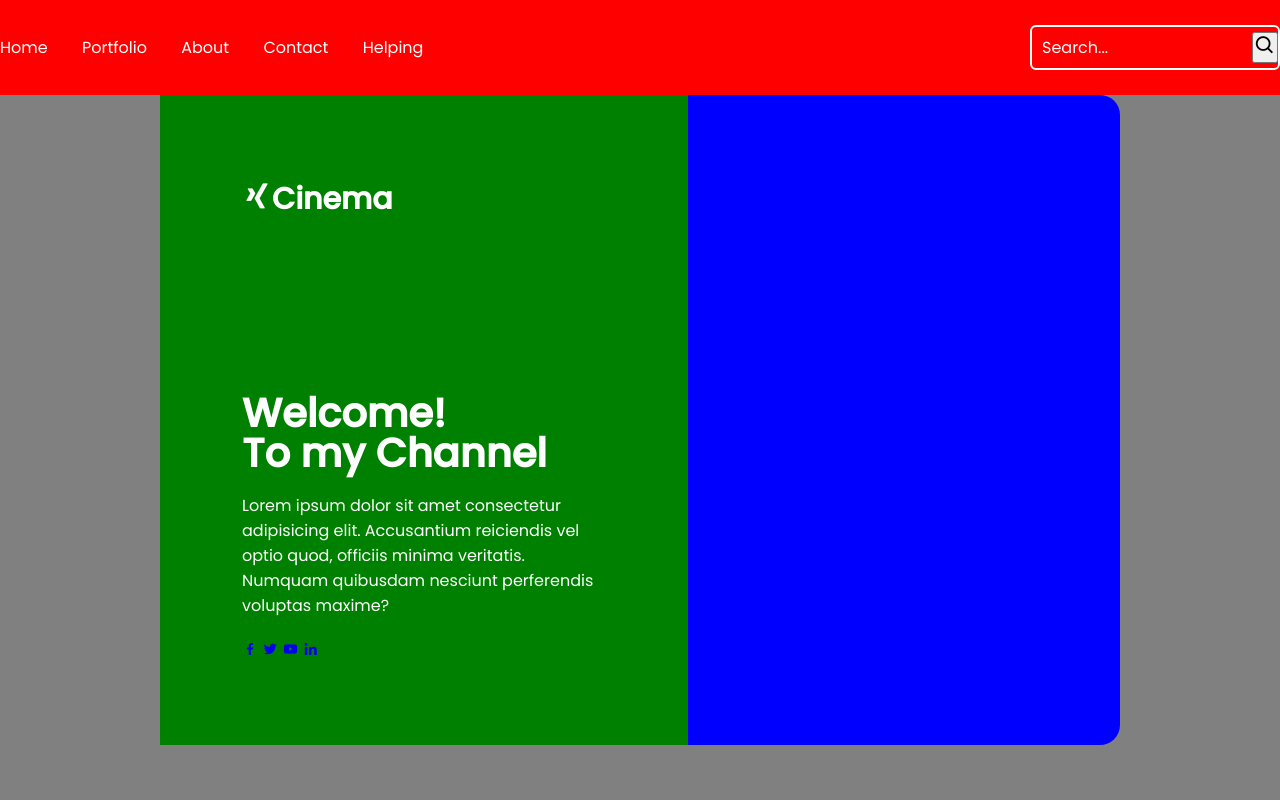
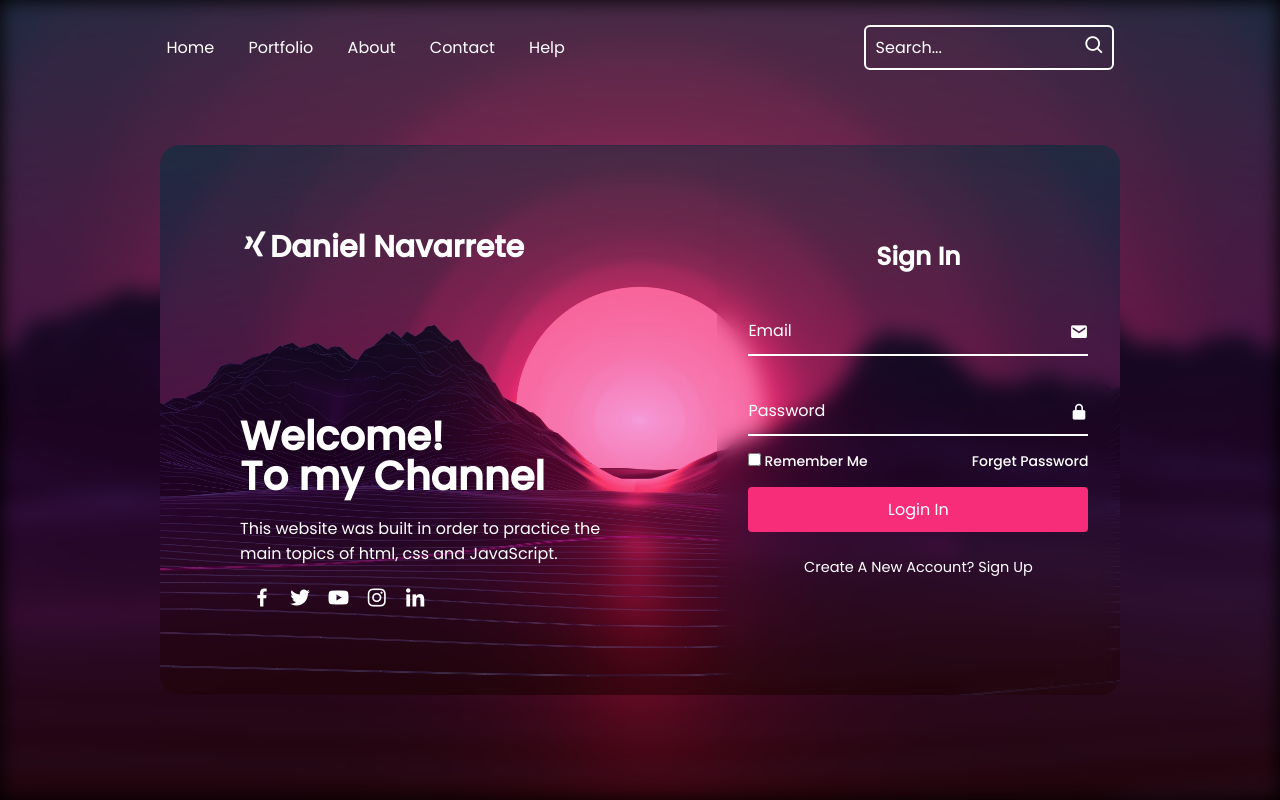
Before and after one commit to danielncuevas10/login_website, a plain HTML site: page index.html in a window 1280 px wide. Drawn offline with nearby package versions, Linux system fonts and the light colour scheme.

Commit message:
Added some features

```diff
--- a/index.css
+++ b/index.css
@@ -5,26 +5,34 @@
     box-sizing: border-box;
     font-family: "poppins",sans-serif;
 }
-
-body {
+body{
     height: 100vh;
     width: 100%;
-    background: gray;
+    background: #000;
+
+}
+.background{
+    background: url(backgroun3.jpg) no-repeat;
+    background-position: center;
+    background-size:cover ;
+    height: 100vh;
+    width: 100%;
+    filter: blur(10px);
 }
 
-.header {
+.header{
     position: fixed;
     top: 0;
     left: 0;
     width: 100%;
-    padding: 25px 0%;
-    background: red;
+    padding: 25px 13%;
+    background: transparent;
     display: flex;
     justify-content: space-between;
     align-items: center;
     z-index: 100;
+
 }
-
 .navbar a{
     position: relative;
     font-size: 16px;
@@ -32,7 +40,6 @@ body {
     margin-right: 30px;
     text-decoration: none;
 }
-
 .navbar a::after{
     content: "";
     position: absolute;
@@ -46,12 +53,10 @@ body {
     opacity: 0;
     transition: .5s ease;
 }
-
 .navbar a:hover:after{
     transform: translateY(0);
     opacity: 1;
 }
-
 .search-bar{
     width: 250px;
     height: 45px;
@@ -61,7 +66,6 @@ body {
     display: flex;
     align-items: center;
 }
-
 .search-bar input{
     width: 100%;
     background-color: transparent;
@@ -71,8 +75,7 @@ body {
     font-size: 16px;
     padding-left: 10px;
 }
-
-.search-bar input button{
+.search-bar button{
     width: 40px;
     height: 100%;
     background: transparent;
@@ -81,52 +84,195 @@ body {
     color: #fff;
     cursor: pointer;
 }
-
 .search-bar input::placeholder{
     color: #fff;
 }
-
 .search-bar button i{
     font-size: 22px;
 }
-
 .container{
     position: absolute;
     left: 50%;
     top: 50%;
     transform: translate(-50%,-50%);
     width: 75%;
-    height: 650px;
+    height: 550px;
     margin-top: 20px;
-    background: blue;
+    background: url(backgroun3.jpg) no-repeat;
+    background-position: center;
+    background-size:cover ;
     border-radius: 20px;
+    overflow: hidden;
+
+
 }
-
 .item{
     position: absolute;
     top: 0;
     left: 0;
-    width: 55%;
+    width: 58%;
     height: 100%;
     color: #fff;
-    background: green;
-    padding: 82px;
+    background: transparent;
+    padding: 80px;
     display: flex;
     justify-content: space-between;
     flex-direction: column;
+
+
+
 }
-
 .item .logo{
     color: #fff;
     font-size: 30px;
+
 }
-
 .text-item h2{
     font-size: 40px;
     line-height: 1;
 }
-
 .text-item p{
     font-size: 16px;
     margin: 20px 0;
 }
+.social-icon a i{
+    color: #fff;
+    font-size: 24px;
+    margin-left: 10px;
+    cursor: pointer;
+    transition: .5s ease;
+}
+.social-icon a:hover i{
+    transform: scale(1.2);
+}
+.container .login-section{
+    position: absolute;
+    top: 0;
+    right: 0;
+    width: calc(100% - 58%);
+    height: 100%;
+    color: #fff;
+    backdrop-filter: blur(10px);
+}
+
+.login-section .form-box{
+    position: absolute;
+    display: flex;
+    justify-content: center;
+    align-items: center;
+    width: 100%;
+    height: 100%;
+
+}
+.login-section .form-box.register{
+    transform: translateX(430px);
+    transition: transform .6s ease;
+    transition-delay: 0s;
+}
+.login-section.active .form-box.register{
+    transform: translateX(0px);
+    transition-delay: .7s;
+}
+
+.login-section .form-box.login{
+    transform: translateX(0px);
+    transition: transform .6s ease;
+    transition-delay: 0.7s;
+}
+.login-section.active .form-box.login{
+    transform: translateX(430px);
+    transition-delay: 0s;
+}
+
+
+
+.login-section .form-box h2{
+    text-align: center;
+    font-size: 25px;
+}
+
+.form-box .input-box{
+    width: 340px;
+    height: 50px;
+    border-bottom: 2px solid#fff;
+    margin: 30px 0;
+    position: relative;
+}
+.input-box input{
+    width: 100%;
+    height: 100%;
+    background: transparent;
+    border: none;
+    outline: none;
+    font-size: 16px;
+    padding-right: 28px;
+
+
+}
+.input-box label{
+    position: absolute;
+    top: 50%;
+    left: 0;
+    transform: translateY(-50%);
+    font-size: 16px;
+    font-weight: 600px;
+    pointer-events: none;
+    transition: .5s ease;
+
+}
+.input-box .icon{
+    position: absolute;
+    top: 13px;
+    right: 0;
+    font-size: 19px;
+}
+.input-box input:focus~ label,
+.input-box input:valid~ label{
+    top: -5px;
+}
+.remember-password{
+    font-size: 14px;
+    font-weight: 500;
+    margin: -15px 0 15px ;
+    display: flex;
+    justify-content: space-between;
+}
+.remember-password label input{
+    accent-color: #fff;
+    margin-right: 3px;
+
+}
+.remember-password a{
+    color: #fff;
+    text-decoration: none;
+}
+.remember-password a:hover{
+    text-decoration: underline;
+}
+.btn{
+    background: #fff;
+    width: 100%;
+    height: 45px;
+    outline: none;
+    border: none;
+    border-radius: 4px;
+    cursor: pointer;
+    background: #f72d7a;
+    font-size: 16px;
+    color: #fff;
+    box-shadow: rgba(0,0,0,0.4);
+
+}
+.create-account{
+    font-size: 14.5px;
+    text-align: center;
+    margin: 25px;
+}
+.create-account p a{
+    color: #fff;
+    font-weight: 600px;
+    text-decoration: none;
+}
+.create-account p a:hover{
+    text-decoration: underline;
+}
--- a/index.html
+++ b/index.html
@@ -1,50 +1,100 @@
 <!DOCTYPE html>
 <html lang="en">
 <head>
-    <tittle>Best Cinema</tittle>
+    <title>Hash Techie Official</title>
     <link rel="stylesheet" href="index.css">
     <link href='https://unpkg.com/boxicons@2.1.4/css/boxicons.min.css' rel='stylesheet'>
 </head>
 <body>
-    <!-- Navbar -->
+    <!-- NAVBAR CREATION -->
    <header class="header">
     <nav class="navbar">
         <a href="#">Home</a>
         <a href="#">Portfolio</a>
           <a href="#">About</a>
           <a href="#">Contact</a>
-            <a href="#">Helping</a>
-
-
+          <a href="#">Help</a>
     </nav>
     <form action="" class="search-bar">
        <input type="text" placeholder="Search...">
        <button><i class='bx bx-search'></i></button>
-
     </form>
-
    </header>
-    <!-- Login -->
+    <!-- LOGIN FORM CREATION -->
+    <div class="background"></div>
     <div class="container">
         <div class="item">
-            <h2 class="logo"><i class='bx bxl-xing'></i>Cinema</h2>
+            <h2 class="logo"><i class='bx bxl-xing'></i>Daniel Navarrete</h2>
             <div class="text-item">
                 <h2>Welcome! <br><span>
                     To my Channel
                 </span></h2>
-                <p>Lorem ipsum dolor sit amet consectetur adipisicing elit. Accusantium reiciendis vel optio quod, officiis minima veritatis. Numquam quibusdam nesciunt perferendis voluptas maxime?</p>
+                <p>This website was built in order to practice the main topics of html, css and JavaScript.</p>
                 <div class="social-icon">
                     <a href="#"><i class='bx bxl-facebook'></i></a>
                     <a href="#"><i class='bx bxl-twitter'></i></a>
                     <a href="#"><i class='bx bxl-youtube'></i></a>
+                    <a href="#"><i class='bx bxl-instagram'></i></a>
                     <a href="#"><i class='bx bxl-linkedin'></i></a>
                 </div>
             </div>
         </div>
+        <div class="login-section">
+            <div class="form-box login">
+                <form action="">
+                    <h2>Sign In</h2>
+                    <div class="input-box">
+                        <span class="icon"><i class='bx bxs-envelope'></i></span>
+                        <input type="email" required>
+                        <label >Email</label>
+                    </div>
+                    <div class="input-box">
+                        <span class="icon"><i class='bx bxs-lock-alt' ></i></span>
+                        <input type="password" required>
+                        <label>Password</label>
+                    </div>
+                    <div class="remember-password">
+                        <label for=""><input type="checkbox">Remember Me</label>
+                        <a href="#">Forget Password</a>
+                    </div>
+                    <button class="btn">Login In</button>
+                    <div class="create-account">
+                        <p>Create A New Account? <a href="#" class="register-link">Sign Up</a></p>
+                    </div>
+                </form>
+            </div>
+            <div class="form-box register">
+                <form action="">
 
+                    <h2>Sign Up</h2>
+
+                    <div class="input-box">
+                        <span class="icon"><i class='bx bxs-user'></i></span>
+                        <input type="text" required>
+                        <label >Username</label>
                     </div>
-
-     <!-- Sign up -->
+                    <div class="input-box">
+                        <span class="icon"><i class='bx bxs-envelope'></i></span>
+                        <input type="email" required>
+                        <label >Email</label>
+                    </div>
+                    <div class="input-box">
+                        <span class="icon"><i class='bx bxs-lock-alt' ></i></span>
+                        <input type="password" required>
+                        <label>Password</label>
+                    </div>
+                    <div class="remember-password">
+                        <label for=""><input type="checkbox">I agree with this statment</label>
+                    </div>
+                    <button class="btn">Login In</button>
+                    <div class="create-account">
+                        <p>Already Have An Account? <a href="#" class="login-link">Sign In</a></p>
+                    </div>
+                </form>
+            </div>
+        </div>
+    </div>
+     <!-- SIGN UP FORM CREATION -->
 
     <script src="index.js"></script>
 </body>
--- a/index.js
+++ b/index.js
@@ -0,0 +1,9 @@
+const loginsec=document.querySelector('.login-section')
+const loginlink=document.querySelector('.login-link')
+const registerlink=document.querySelector('.register-link')
+registerlink.addEventListener('click',()=>{
+    loginsec.classList.add('active')
+})
+loginlink.addEventListener('click',()=>{
+    loginsec.classList.remove('active')
+})
```
Also changed, not shown: backgroun3.jpg (added), images/neon-image.jpg (added). Lines whose indentation alone changed are shown as unchanged.
